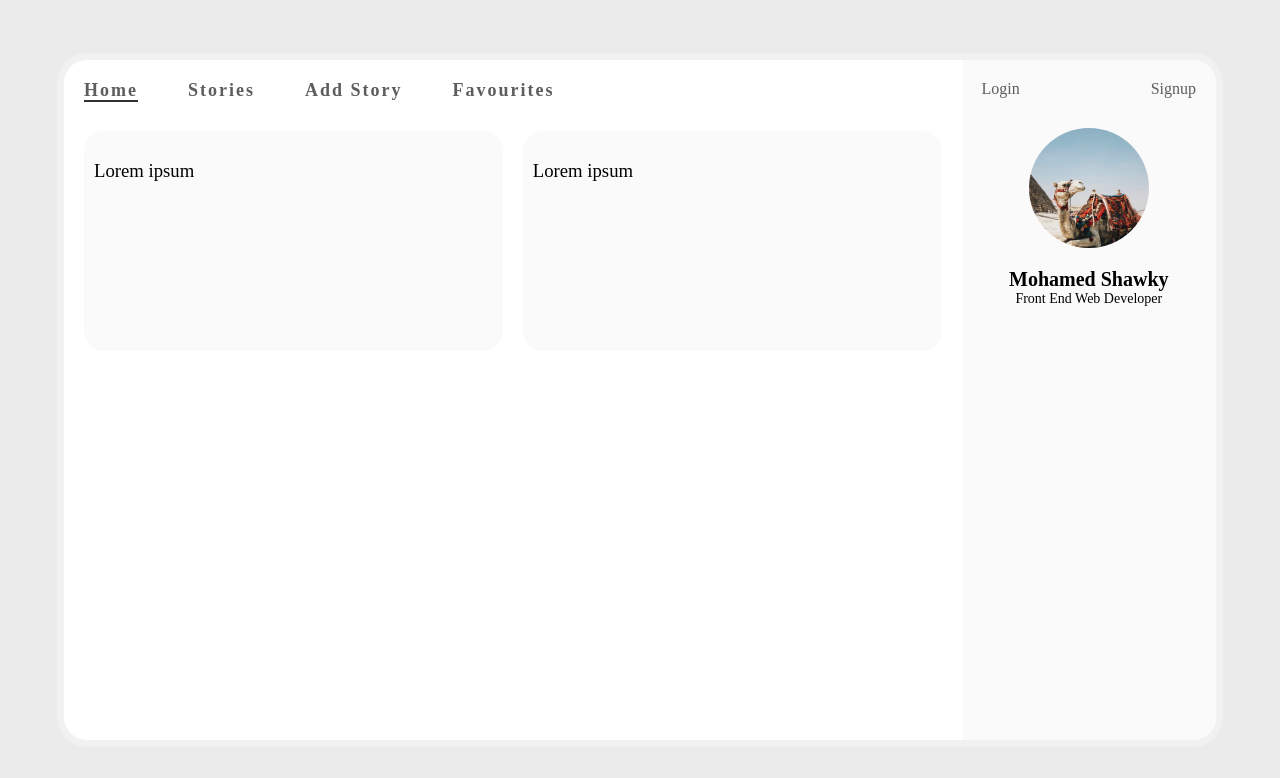
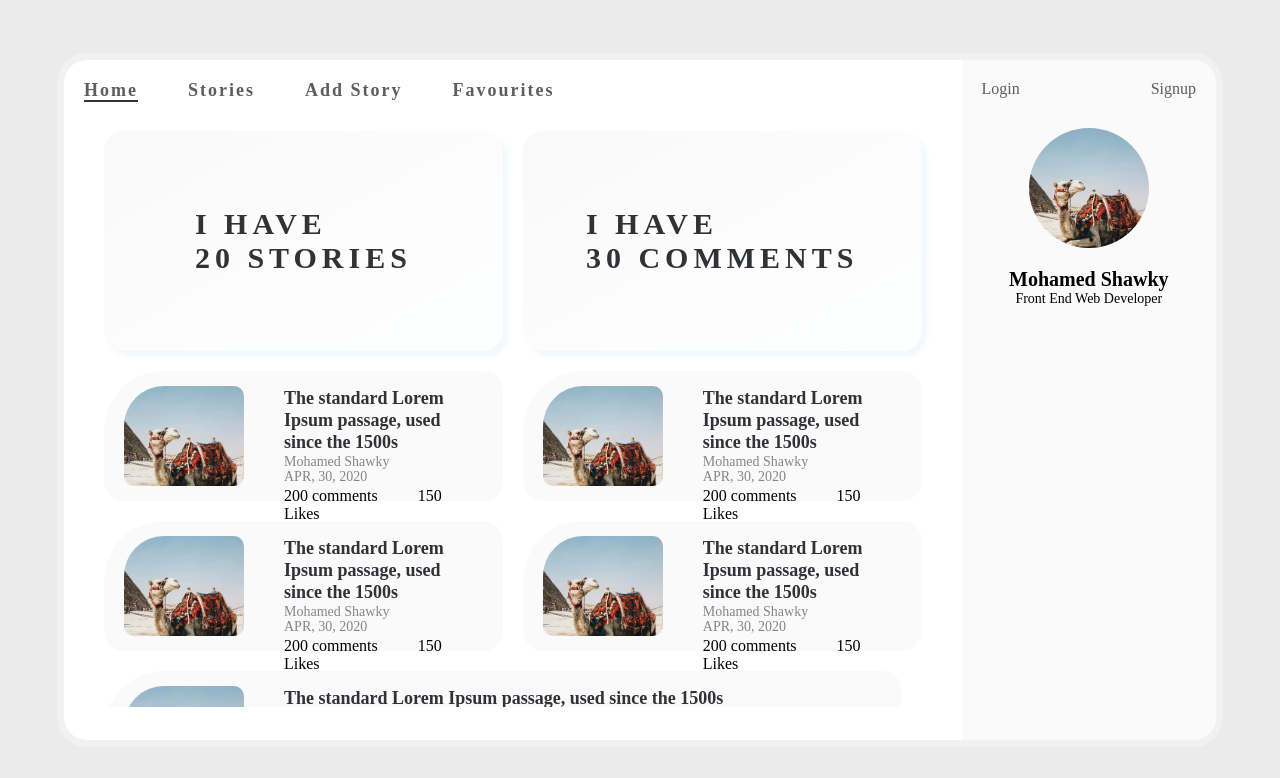
Before and after one commit to MohamedShawkyBayoumi/stories_app, a React (Create React App) app: page / in a window 1280 px wide. Shown: the top 778 px of the page. Built offline with nearby package versions, Linux system fonts and the light colour scheme; a web font is replaced by a local one.

Commit message:
modify home UI

```diff
--- a/src/App.css
+++ b/src/App.css
@@ -154,6 +154,7 @@ header ul li a:hover {
 
 .main-cards {
   display: flex;
+  margin-bottom: 20px;
 }
 
 .main-card {
@@ -163,14 +164,46 @@ header ul li a:hover {
   height: 200px;
   border-radius: 20px;
   background-color: #fafafa;
+  background-image: linear-gradient(to bottom right, #faf9fa, #fdfffe);
+  box-shadow: 5px 5px 5px #f4f8fb;
+  display: flex;
+  justify-content: center;
+  align-items: center;
 }
 
-.main-card:last-child {
+.home-stories .story-card {
+  margin-right: 20px;
+}
+
+.home-stories .story-card h2 {
+  margin-bottom: 5px;
+}
+
+.home-stories .story-card h2 a {
+  font-size: 18px;
+}
+
+.home-stories .story-card h3 {
+  margin-bottom: 5px;
+}
+
+.main-card:last-child,
+.home-stories .story-card:nth-of-type(2n) {
   margin-right: 0;
 }
 
 .main-card h3 {
-  font-weight: 100;
+  font-weight: 700;
+  font-size: 30px;
+  letter-spacing: 5px;
+  text-transform: uppercase;
+  margin: 0;
+  color: #313236;
+}
+
+.home-stories {
+  display: flex;
+  flex-wrap: wrap;
 }
 
 .login-signup-page {
@@ -330,29 +363,34 @@ textarea:focus {
 }
 
 .stories,
-.single-story {
+.single-story,
+.home {
   overflow-y: auto;
   padding: 0 20px;
   height: 90%;
 }
 
 .stories::-webkit-scrollbar,
-.single-story::-webkit-scrollbar {
+.single-story::-webkit-scrollbar,
+.home::-webkit-scrollbar {
   width: 7px;
 }
 
 .stories::-webkit-scrollbar-track,
-.single-story::-webkit-scrollbar-track {
+.single-story::-webkit-scrollbar-track,
+.home::-webkit-scrollbar-track {
   background: #f1f1f1;
 }
 
 .stories::-webkit-scrollbar-thumb,
-.single-story::-webkit-scrollbar-thumb {
+.single-story::-webkit-scrollbar-thumb,
+.home::-webkit-scrollbar-thumb {
   background: #888;
 }
 
 .stories::-webkit-scrollbar-thumb:hover,
-.single-story::-webkit-scrollbar-thumb:hover {
+.single-story::-webkit-scrollbar-thumb:hover,
+.home::-webkit-scrollbar-thumb:hover {
   background: #555;
 }
 
@@ -379,7 +417,8 @@ textarea:focus {
   border-radius: 40px 10px 10px 10px;
 }
 
-.card-content {
+.card-content,
+.home-stories .story-card {
   flex: 1;
 }
 
--- a/src/pages/Home.js
+++ b/src/pages/Home.js
@@ -1,19 +1,34 @@
 import React from 'react'
 import Header from '../components/Header'
+import StoryCard from '../components/UI/StoryCard'
 
 function Home() {
     return (
-        <div>
+        <div style={{ height: '100%' }}>
             <Header />
-            <div>
+            <div className="home">
                 <section className="main-cards">
                     <div className="main-card">
-                        <h3>Lorem ipsum</h3>
+                        <div>
+                            <h3>I have </h3>
+                            <h3>20 stories</h3>
+                        </div>
                     </div>
                     <div className="main-card">
-                        <h3>Lorem ipsum</h3>
+                        <div>
+                            <h3>I have </h3>
+                            <h3>30 comments</h3>
+                        </div>
                     </div>
                 </section>
+                <div className="home-stories">
+                    <StoryCard />
+                    <StoryCard />
+                    <StoryCard />
+                    <StoryCard />
+                    <StoryCard />
+
+                </div>
             </div>
         </div>
     )
```
Also changed, not shown: src/assets/banner.jpg (added).
